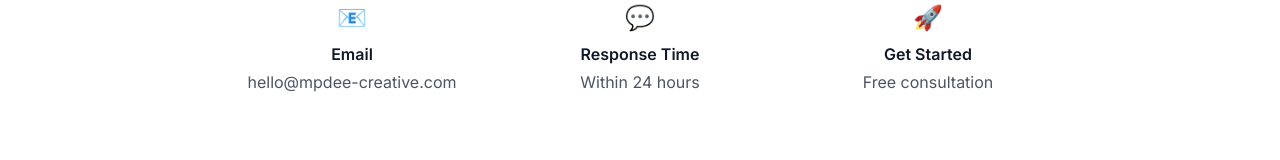
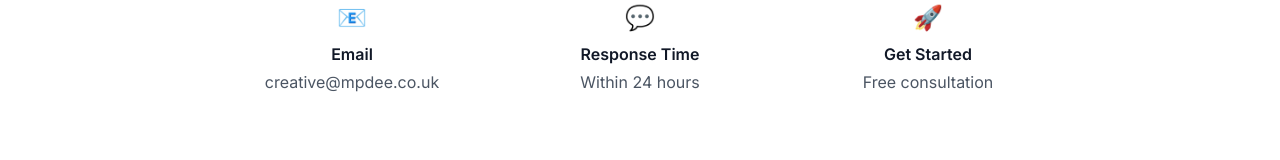
Before and after one commit to mattduff36/mpdee-creative, a Next.js app: page / in a window 1280 px wide. Shown: the part 3334-3494 px from the top of the page. Built offline with nearby package versions, Linux system fonts and the light colour scheme.

Commit message:
Update email address to creative@mpdee.co.uk

```diff
--- a/src/components/Contact.tsx
+++ b/src/components/Contact.tsx
@@ -171,7 +171,7 @@ const Contact: React.FC = () => {
             <div>
               <div className="text-2xl mb-2">📧</div>
               <h3 className="font-semibold text-gray-900 mb-1">Email</h3>
-              <p className="text-gray-600">hello@mpdee-creative.com</p>
+              <p className="text-gray-600">creative@mpdee.co.uk</p>
             </div>
             <div>
               <div className="text-2xl mb-2">💬</div>
```
